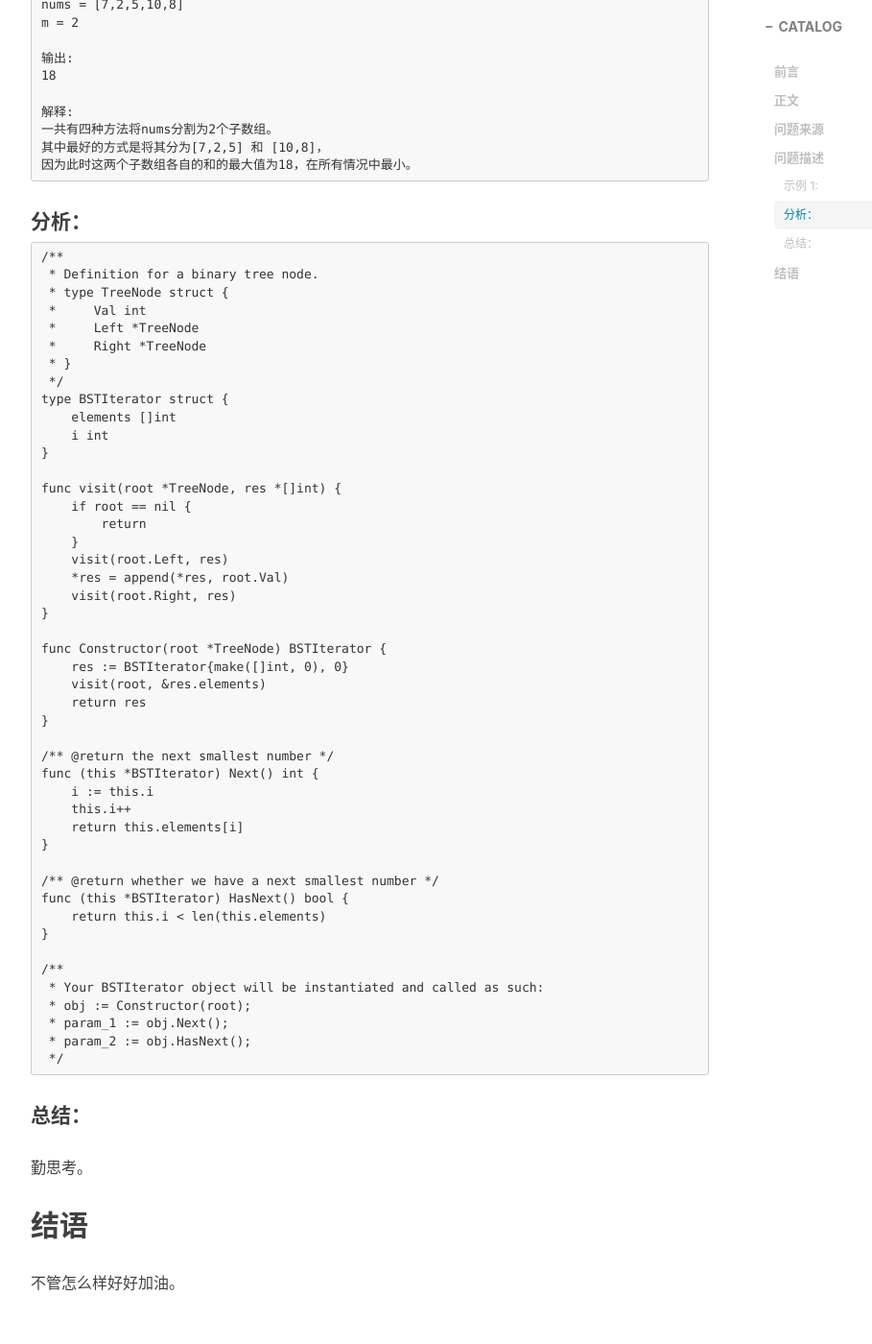
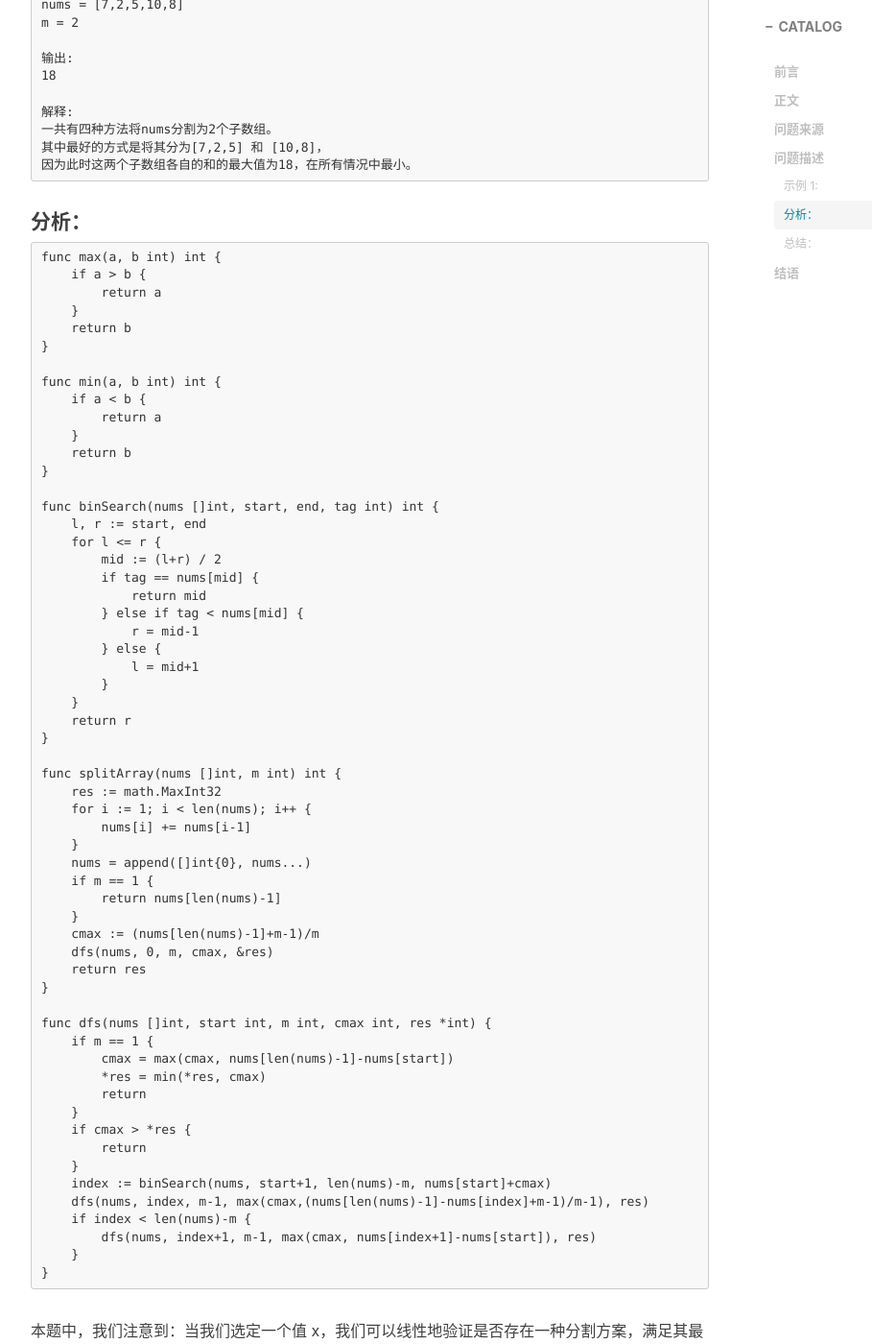
Before and after one commit to pamleft/pamleft.github.io, a Jekyll site: the page built from _posts/2020-07-25-leetcode410分割数组的最大值.md, in a window 1280 px wide and 1400 px high, scrolled down 1133 px. Shown: the whole window at 96% size, without its empty margins (233-1142 px from the left). Built offline with Jekyll 4.4.1, drawn with Linux system fonts in a browser that asks for light colours; nearby versions of some CDN libraries; comment, search, counter and statistics services are not loaded; some of the changed text lies outside the part shown.

Commit message:
leetcode410

````diff
--- a/_posts/2020-07-25-leetcode410分割数组的最大值.md
+++ b/_posts/2020-07-25-leetcode410分割数组的最大值.md
@@ -41,52 +41,106 @@ m = 2
 
 #### 分析：
 ```
-/**
- * Definition for a binary tree node.
- * type TreeNode struct {
- *     Val int
- *     Left *TreeNode
- *     Right *TreeNode
- * }
- */
-type BSTIterator struct {
-    elements []int
-    i int
+func max(a, b int) int {
+    if a > b {
+        return a
+    }
+    return b
 }
 
-func visit(root *TreeNode, res *[]int) {
-    if root == nil {
-        return
+func min(a, b int) int {
+    if a < b {
+        return a
     }
-    visit(root.Left, res)
-    *res = append(*res, root.Val)
-    visit(root.Right, res)
+    return b
 }
 
-func Constructor(root *TreeNode) BSTIterator {
-    res := BSTIterator{make([]int, 0), 0}
-    visit(root, &res.elements)
+func binSearch(nums []int, start, end, tag int) int {
+    l, r := start, end
+    for l <= r {
+        mid := (l+r) / 2
+        if tag == nums[mid] {
+            return mid
+        } else if tag < nums[mid] {
+            r = mid-1
+        } else {
+            l = mid+1
+        }
+    }
+    return r
+}
+
+func splitArray(nums []int, m int) int {
+    res := math.MaxInt32
+    for i := 1; i < len(nums); i++ {
+        nums[i] += nums[i-1]
+    }
+    nums = append([]int{0}, nums...)
+    if m == 1 {
+        return nums[len(nums)-1]
+    }
+    cmax := (nums[len(nums)-1]+m-1)/m
+    dfs(nums, 0, m, cmax, &res)
     return res
 }
 
-/** @return the next smallest number */
-func (this *BSTIterator) Next() int {
-    i := this.i
-    this.i++
-    return this.elements[i]
+func dfs(nums []int, start int, m int, cmax int, res *int) {
+    if m == 1 {
+        cmax = max(cmax, nums[len(nums)-1]-nums[start])
+        *res = min(*res, cmax)
+        return
+    }
+    if cmax > *res {
+        return
+    }
+    index := binSearch(nums, start+1, len(nums)-m, nums[start]+cmax)
+    dfs(nums, index, m-1, max(cmax,(nums[len(nums)-1]-nums[index]+m-1)/m-1), res)
+    if index < len(nums)-m {
+        dfs(nums, index+1, m-1, max(cmax, nums[index+1]-nums[start]), res)
+    }
+}
+```
+本题中，我们注意到：当我们选定一个值 x，我们可以线性地验证是否存在一种分割方案，满足其最大分割子数组和不超过 x。策略如下：
+贪心地模拟分割的过程，从前到后遍历数组，用 sum 表示当前分割子数组的和，cnt 表示已经分割出的子数组的数量（包括当前子数组），那么每当 sum 加上当前值超过了 x，我们就把当前取的值作为新的一段分割子数组的开头，并将 cnt 加 1。遍历结束后验证是否 cnt 不超过 m。
+这样我们可以用二分查找来解决。二分的上界为数组 nums 中所有元素的和，下界为数组 nums 中所有元素的最大值。通过二分查找，我们可以得到最小的最大分割子数组和，这样就可以得到最终的答案了。
+```
+func max(a, b int) int {
+    if a > b {
+        return a
+    }
+    return b
 }
 
-/** @return whether we have a next smallest number */
-func (this *BSTIterator) HasNext() bool {
-    return this.i < len(this.elements)
+func check(nums []int, tmax, m int) bool {
+    count := 1
+    total := 0
+    for _, v := range nums {
+        if total + v > tmax {
+            total = v
+            count++
+        } else {
+            total += v
+        }
+    }
+    return count <= m
 }
 
-/**
- * Your BSTIterator object will be instantiated and called as such:
- * obj := Constructor(root);
- * param_1 := obj.Next();
- * param_2 := obj.HasNext();
- */
+func splitArray(nums []int, m int) int {
+    l, r := 0, 0
+    for _, v := range nums {
+        r += v
+        l = max(l, v)
+    }
+    for l < r {
+        mid := (r+l)/2
+        if check(nums, mid, m) {
+            r = mid
+        } else {
+            l = mid+1
+        }
+    }
+    return l
+}
 ```
 
 #### 总结：
````
